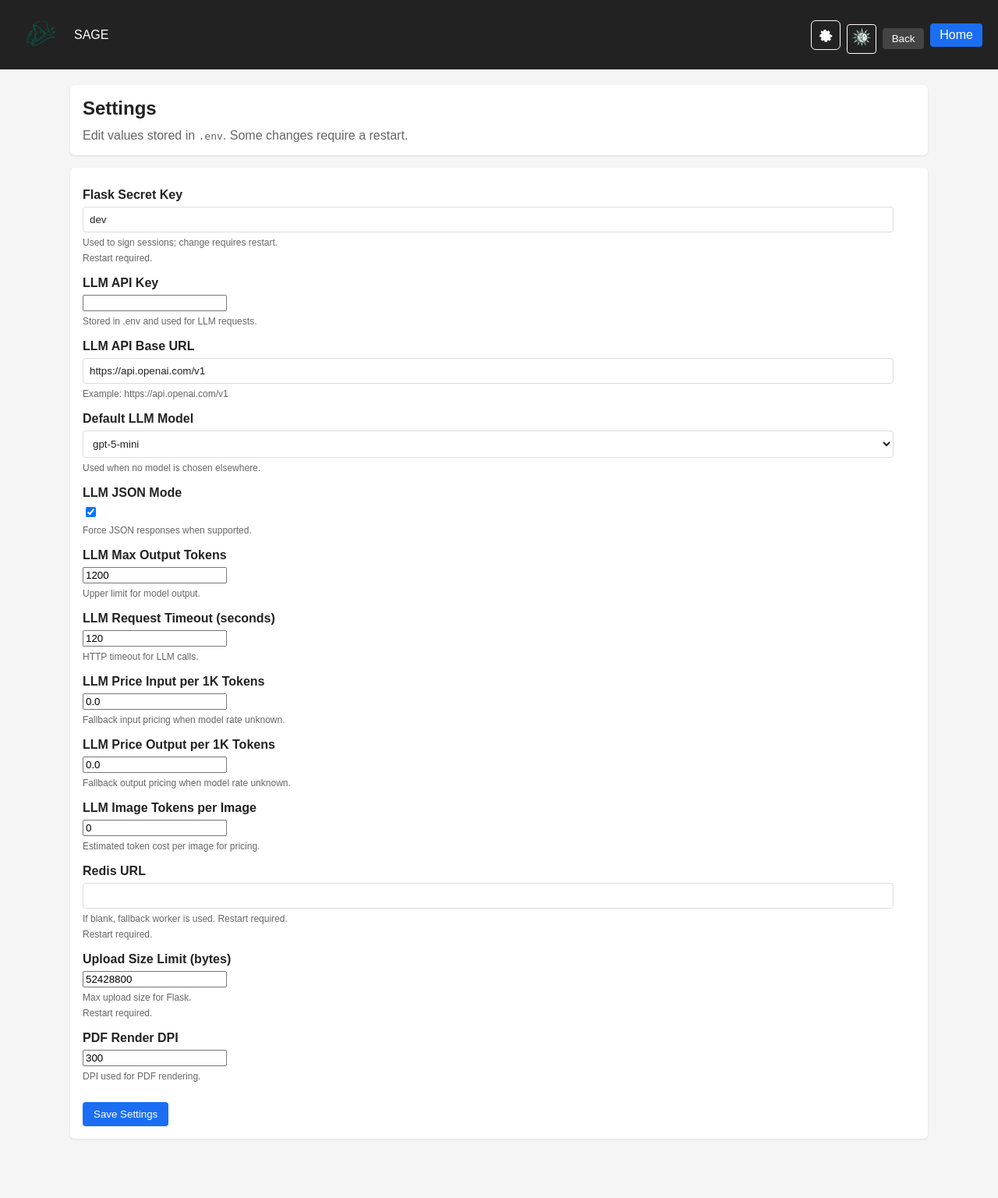
After one commit to ampapacek/SAGE, a Flask app: page /settings in a window 1280 px wide. The commit adds this page. Shown: the whole page at 78% size. Run offline with Flask 3, Linux system fonts and the light colour scheme; some libraries are stand-ins or nearby versions.

Commit message:
Add settings page and header settings button

```diff
--- a/app.py
+++ b/app.py
@@ -2,6 +2,7 @@ import csv
 import io
 import logging
 import html
+import os
 import re
 import shutil
 from datetime import datetime, timezone
@@ -56,6 +57,111 @@ _IMAGE_CAPABLE_MODELS = {
     "gpt-5-nano",
     "o4-mini",
 }
+_MODEL_OPTIONS = [
+    "gpt-4o-mini",
+    "gpt-5-mini",
+    "gpt-4o",
+    "gpt-4.1",
+    "gpt-4.1-mini",
+    "o4-mini",
+    "o3-mini",
+    "gpt-5",
+    "gpt-5-nano",
+]
+_SETTINGS_FIELDS = [
+    {
+        "key": "SECRET_KEY",
+        "label": "Flask Secret Key",
+        "type": "text",
+        "help": "Used to sign sessions; change requires restart.",
+        "restart": True,
+    },
+    {
+        "key": "LLM_API_KEY",
+        "label": "LLM API Key",
+        "type": "password",
+        "help": "Stored in .env and used for LLM requests.",
+        "restart": False,
+    },
+    {
+        "key": "LLM_API_BASE_URL",
+        "label": "LLM API Base URL",
+        "type": "text",
+        "help": "Example: https://api.openai.com/v1",
+        "restart": False,
+    },
+    {
+        "key": "LLM_MODEL",
+        "label": "Default LLM Model",
+        "type": "select",
+        "options": _MODEL_OPTIONS,
+        "help": "Used when no model is chosen elsewhere.",
+        "restart": False,
+    },
+    {
+        "key": "LLM_USE_JSON_MODE",
+        "label": "LLM JSON Mode",
+        "type": "checkbox",
+        "help": "Force JSON responses when supported.",
+        "restart": False,
+    },
+    {
+        "key": "LLM_MAX_OUTPUT_TOKENS",
+        "label": "LLM Max Output Tokens",
+        "type": "number",
+        "help": "Upper limit for model output.",
+        "restart": False,
+    },
+    {
+        "key": "LLM_REQUEST_TIMEOUT",
+        "label": "LLM Request Timeout (seconds)",
+        "type": "number",
+        "help": "HTTP timeout for LLM calls.",
+        "restart": False,
+    },
+    {
+        "key": "LLM_PRICE_INPUT_PER_1K",
+        "label": "LLM Price Input per 1K Tokens",
+        "type": "number",
+        "help": "Fallback input pricing when model rate unknown.",
+        "restart": False,
+    },
+    {
+        "key": "LLM_PRICE_OUTPUT_PER_1K",
+        "label": "LLM Price Output per 1K Tokens",
+        "type": "number",
+        "help": "Fallback output pricing when model rate unknown.",
+        "restart": False,
+    },
+    {
+        "key": "LLM_IMAGE_TOKENS_PER_IMAGE",
+        "label": "LLM Image Tokens per Image",
+        "type": "number",
+        "help": "Estimated token cost per image for pricing.",
+        "restart": False,
+    },
+    {
+        "key": "REDIS_URL",
+        "label": "Redis URL",
+        "type": "text",
+        "help": "If blank, fallback worker is used. Restart required.",
+        "restart": True,
+    },
+    {
+        "key": "MAX_CONTENT_LENGTH",
+        "label": "Upload Size Limit (bytes)",
+        "type": "number",
+        "help": "Max upload size for Flask.",
+        "restart": True,
+    },
+    {
+        "key": "PDF_DPI",
+        "label": "PDF Render DPI",
+        "type": "number",
+        "help": "DPI used for PDF rendering.",
+        "restart": False,
+    },
+]
 
 _ALLOWED_TAGS = [
     "p",
@@ -115,6 +221,63 @@ def _extract_price_estimate(message):
         return float(match.group(1))
     except ValueError:
         return None
+
+
+def _env_file_path():
+    return Path(__file__).resolve().parent / ".env"
+
+
+def _load_env_lines():
+    env_path = _env_file_path()
+    if not env_path.exists():
+        return []
+    return env_path.read_text().splitlines()
+
+
+def _format_env_value(value):
+    if value is None:
+        return ""
+    value = str(value)
+    if any(ch in value for ch in [" ", "#", "=", '"', "'"]):
+        escaped = value.replace('"', '\\"')
+        return f"\"{escaped}\""
+    return value
+
+
+def _update_env_file(values):
+    lines = _load_env_lines()
+    if not lines:
+        lines = []
+    keys = set(values.keys())
+    seen = set()
+    updated_lines = []
+    for line in lines:
+        stripped = line.strip()
+        if not stripped or stripped.startswith("#") or "=" not in line:
+            updated_lines.append(line)
+            continue
+        key, _rest = line.split("=", 1)
+        key = key.strip()
+        if key in keys:
+            updated_lines.append(f"{key}={_format_env_value(values[key])}")
+            seen.add(key)
+        else:
+            updated_lines.append(line)
+    for key in keys:
+        if key not in seen:
+            updated_lines.append(f"{key}={_format_env_value(values[key])}")
+    _env_file_path().write_text("\n".join(updated_lines).rstrip() + "\n")
+
+
+def _current_setting_value(app, key):
+    if key in os.environ:
+        return os.environ.get(key, "")
+    value = app.config.get(key)
+    if value is None:
+        return ""
+    if isinstance(value, bool):
+        return "1" if value else "0"
+    return str(value)
 
 
 def _extract_math_blocks(text):
@@ -816,6 +979,52 @@ def create_app():
         flash("Job deleted.")
         return redirect(url_for("assignment_detail", assignment_id=job.assignment_id))
 
+    @app.route("/settings", methods=["GET", "POST"])
+    def settings():
+        if request.method == "POST":
+            updates = {}
+            for field in _SETTINGS_FIELDS:
+                key = field["key"]
+                field_type = field.get("type")
+                if field_type == "checkbox":
+                    updates[key] = "1" if request.form.get(key) else "0"
+                else:
+                    updates[key] = request.form.get(key, "").strip()
+            _update_env_file(updates)
+            for key, value in updates.items():
+                os.environ[key] = value
+                app.config[key] = value
+                if key in {"LLM_USE_JSON_MODE"}:
+                    app.config[key] = value.lower() in {"1", "true", "yes", "on"}
+                if key in {
+                    "LLM_MAX_OUTPUT_TOKENS",
+                    "LLM_REQUEST_TIMEOUT",
+                    "LLM_IMAGE_TOKENS_PER_IMAGE",
+                    "MAX_CONTENT_LENGTH",
+                    "PDF_DPI",
+                }:
+                    try:
+                        app.config[key] = int(value) if value else app.config.get(key)
+                    except ValueError:
+                        pass
+                if key in {"LLM_PRICE_INPUT_PER_1K", "LLM_PRICE_OUTPUT_PER_1K"}:
+                    try:
+                        app.config[key] = float(value) if value else app.config.get(key)
+                    except ValueError:
+                        pass
+            flash("Settings saved to .env. Restart may be required for some changes.")
+            return redirect(url_for("settings"))
+
+        field_values = {
+            field["key"]: _current_setting_value(app, field["key"])
+            for field in _SETTINGS_FIELDS
+        }
+        return render_template(
+            "settings.html",
+            fields=_SETTINGS_FIELDS,
+            values=field_values,
+        )
+
     @app.route("/jobs/<int:job_id>/rerun", methods=["POST"])
     def rerun_job(job_id):
         job = GradingJob.query.get_or_404(job_id)
--- a/templates/base.html
+++ b/templates/base.html
@@ -131,6 +131,9 @@
       .theme-toggle { background: transparent; border: 1px solid var(--header-text); color: var(--header-text); padding: 6px; border-radius: 4px; cursor: pointer; display: inline-flex; align-items: center; justify-content: center; overflow: hidden; }
       .theme-toggle:hover { background: rgba(255, 255, 255, 0.12); }
       .theme-toggle img { width: 24px; height: 24px; display: block; transform: scale(2.0); transform-origin: center; }
+      .icon-link { width: 36px; height: 36px; border: 1px solid var(--header-text); border-radius: 6px; display: inline-flex; align-items: center; justify-content: center; color: var(--header-text); }
+      .icon-link svg { width: 18px; height: 18px; display: block; }
+      .icon-link:hover { background: rgba(255, 255, 255, 0.12); }
       .sr-only { position: absolute; width: 1px; height: 1px; padding: 0; margin: -1px; overflow: hidden; clip: rect(0, 0, 0, 0); border: 0; }
       .nav-buttons { display: flex; gap: 8px; align-items: center; }
       main { max-width: 1100px; margin: 20px auto; padding: 0 20px 40px; }
@@ -147,6 +150,7 @@
       .dropzone { margin-bottom: 12px; }
       .dropzone.active .file-input { border-color: var(--accent); background: var(--file-hover-bg); }
       .dropzone-hint { margin-top: 6px; font-size: 12px; color: var(--muted); }
+      .helper-text { margin: 0; color: var(--muted); }
       table { width: 100%; border-collapse: collapse; }
       th, td { text-align: left; padding: 8px; border-bottom: 1px solid var(--table-border); }
       .flash { background: var(--flash-bg); padding: 10px; border: 1px solid var(--flash-border); border-radius: 4px; margin-bottom: 16px; color: var(--text); }
@@ -176,6 +180,11 @@
         <span>SAGE</span>
       </a>
       <div class="nav-buttons">
+        <a class="icon-link" href="{{ url_for('settings') }}" aria-label="Settings">
+          <svg viewBox="0 0 24 24" aria-hidden="true" focusable="false">
+            <path fill="currentColor" d="M12 8.8a3.2 3.2 0 1 0 0 6.4 3.2 3.2 0 0 0 0-6.4Zm9.4 3.2c0-.5-.4-1-.9-1.1l-1.7-.3a7.8 7.8 0 0 0-.6-1.4l1-1.4a1.1 1.1 0 0 0-.1-1.4l-1.6-1.6a1.1 1.1 0 0 0-1.4-.1l-1.4 1a7.8 7.8 0 0 0-1.4-.6l-.3-1.7c-.1-.5-.6-.9-1.1-.9h-2.3c-.5 0-1 .4-1.1.9l-.3 1.7c-.5.2-1 .4-1.4.6l-1.4-1a1.1 1.1 0 0 0-1.4.1L4 6.4a1.1 1.1 0 0 0-.1 1.4l1 1.4c-.2.5-.4 1-.6 1.4l-1.7.3c-.5.1-.9.6-.9 1.1v2.3c0 .5.4 1 .9 1.1l1.7.3c.2.5.4 1 .6 1.4l-1 1.4a1.1 1.1 0 0 0 .1 1.4l1.6 1.6c.4.4 1 .4 1.4.1l1.4-1c.5.2 1 .4 1.4.6l.3 1.7c.1.5.6.9 1.1.9h2.3c.5 0 1-.4 1.1-.9l.3-1.7c.5-.2 1-.4 1.4-.6l1.4 1c.4.3 1 .3 1.4-.1l1.6-1.6c.4-.4.4-1 .1-1.4l-1-1.4c.2-.5.4-1 .6-1.4l1.7-.3c.5-.1.9-.6.9-1.1v-2.3Z"/>
+          </svg>
+        </a>
         <button id="theme-toggle" class="theme-toggle" type="button" aria-label="Toggle theme">
           <img id="theme-icon" src="{{ url_for('static', filename='images/sun.png') }}" alt="" aria-hidden="true" />
           <span class="sr-only">Toggle theme</span>
--- /dev/null
+++ b/templates/settings.html
@@ -0,0 +1,41 @@
+{% extends "base.html" %}
+
+{% block content %}
+  <div class="card">
+    <h2>Settings</h2>
+    <p class="helper-text">Edit values stored in <code>.env</code>. Some changes require a restart.</p>
+  </div>
+
+  <div class="card">
+    <form method="post">
+      {% for field in fields %}
+        <div style="margin-bottom: 16px;">
+          <label for="{{ field.key }}">{{ field.label }}</label>
+          {% if field.type == "select" %}
+            <select id="{{ field.key }}" name="{{ field.key }}">
+              {% for option in field.options %}
+                <option value="{{ option }}" {% if values[field.key] == option %}selected{% endif %}>{{ option }}</option>
+              {% endfor %}
+            </select>
+          {% elif field.type == "checkbox" %}
+            <input type="checkbox" id="{{ field.key }}" name="{{ field.key }}" value="1" {% if values[field.key] in ["1", "true", "yes", "on"] %}checked{% endif %} />
+          {% else %}
+            <input
+              type="{{ field.type }}"
+              id="{{ field.key }}"
+              name="{{ field.key }}"
+              value="{{ values[field.key] }}"
+            />
+          {% endif %}
+          {% if field.help %}
+            <div class="dropzone-hint">{{ field.help }}</div>
+          {% endif %}
+          {% if field.restart %}
+            <div class="dropzone-hint">Restart required.</div>
+          {% endif %}
+        </div>
+      {% endfor %}
+      <button type="submit">Save Settings</button>
+    </form>
+  </div>
+{% endblock %}
```
Also changed, not shown: static/sage.png (deleted).
